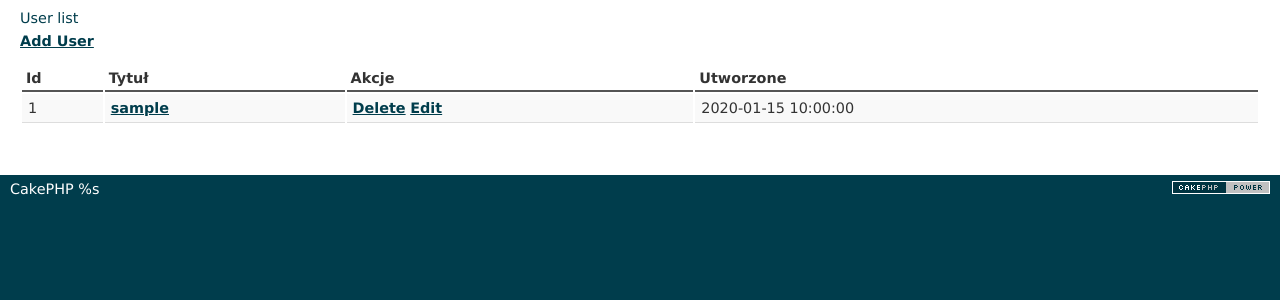
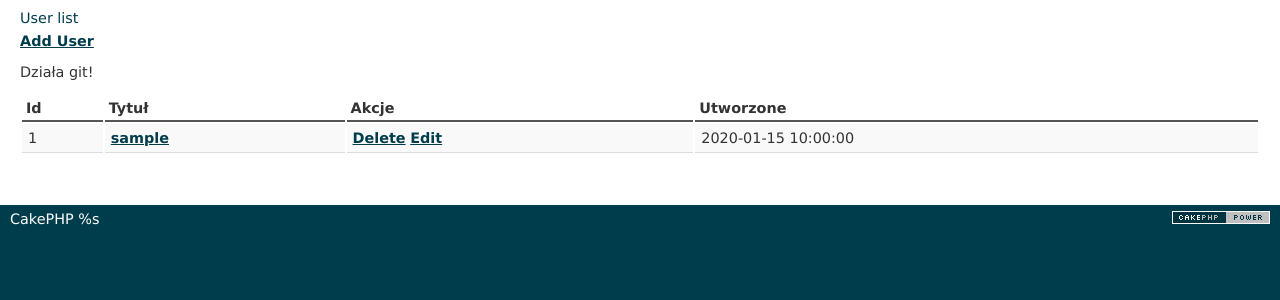
Before and after one commit to botanisko/cake2, a CakePHP app: the page made by app/View/Users/index.ctp in a window 1280 px wide. Shown: the part 47-347 px from the top of the page. Run offline with PHP 8.4 and a stand-in for CakePHP, Linux system fonts and the light colour scheme; the template is opened without the code that fills it: most values are stand-ins (such as "Sample title", 1, 10 or a date in 2020); data that the repository does not hold is empty; some libraries are stand-ins or nearby versions.

Commit message:
wpis na koncu

```diff
--- a/app/View/Users/index.ctp
+++ b/app/View/Users/index.ctp
@@ -39,5 +39,5 @@
         </td>
     </tr>
     <?php endforeach; ?>
-
+	<p>Działa git! </p>
 </table>
```
